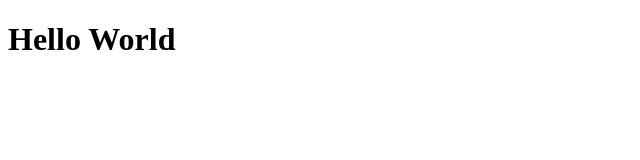
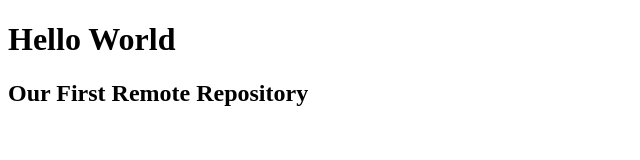
Before and after one commit to abida-477/test-repo, a plain HTML site: page about.html in a window 1280 px wide. Shown: the whole page, without its empty margins (0-640 px from the left). Drawn offline with Linux system fonts and the light colour scheme.

Commit message:
ADD message

```diff
--- a/about.html
+++ b/about.html
@@ -6,5 +6,6 @@
 </head>
 <body>
 <h1> Hello World</h1>
+<h2> Our First Remote Repository</h2>
 </body>
 </html>
```
